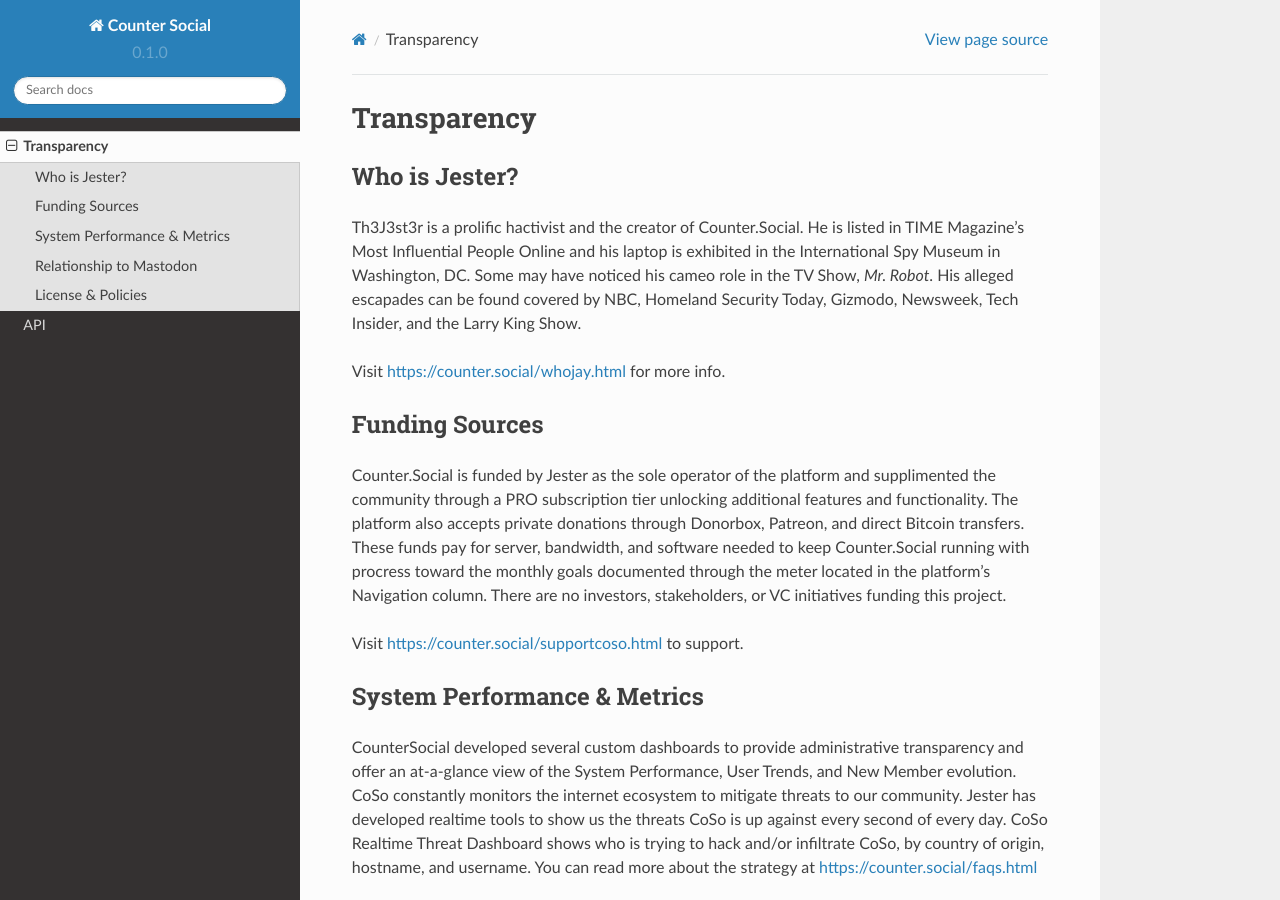
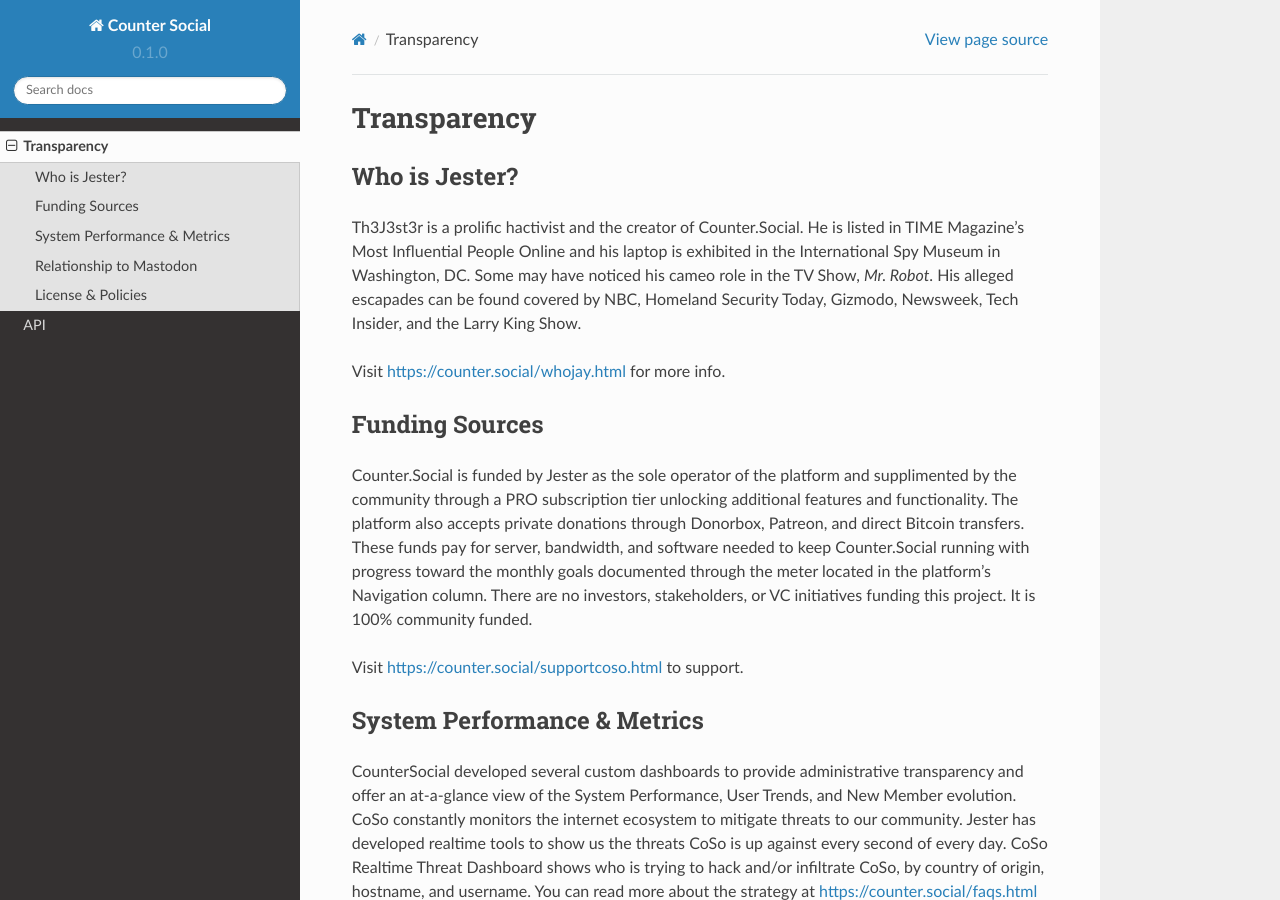
Before and after one commit to itskel/userguide, a Sphinx documentation site: the page built from docs/source/transparency.rst, in a window 1280 px wide and 900 px high. Built offline with Sphinx 7.4.7 and the Read the Docs theme 2.0.0, drawn with Linux system fonts in a browser that asks for light colours.

Commit message:
Update transparency.rst

```diff
--- a/docs/source/transparency.rst
+++ b/docs/source/transparency.rst
@@ -11,7 +11,7 @@
 Funding Sources
 ----------------
 
-Counter.Social is funded by Jester as the sole operator of the platform and supplimented the community through a PRO subscription tier unlocking additional features and functionality. The platform also accepts private donations through Donorbox, Patreon, and direct Bitcoin transfers. These funds pay for server, bandwidth, and software needed to keep Counter.Social running with procress toward the monthly goals documented through the meter located in the platform's Navigation column. There are no investors, stakeholders, or VC initiatives funding this project.
+Counter.Social is funded by Jester as the sole operator of the platform and supplimented by the community through a PRO subscription tier unlocking additional features and functionality. The platform also accepts private donations through Donorbox, Patreon, and direct Bitcoin transfers. These funds pay for server, bandwidth, and software needed to keep Counter.Social running with progress toward the monthly goals documented through the meter located in the platform's Navigation column. There are no investors, stakeholders, or VC initiatives funding this project. It is 100% community funded.
 
 Visit https://counter.social/supportcoso.html to support.
 
```
